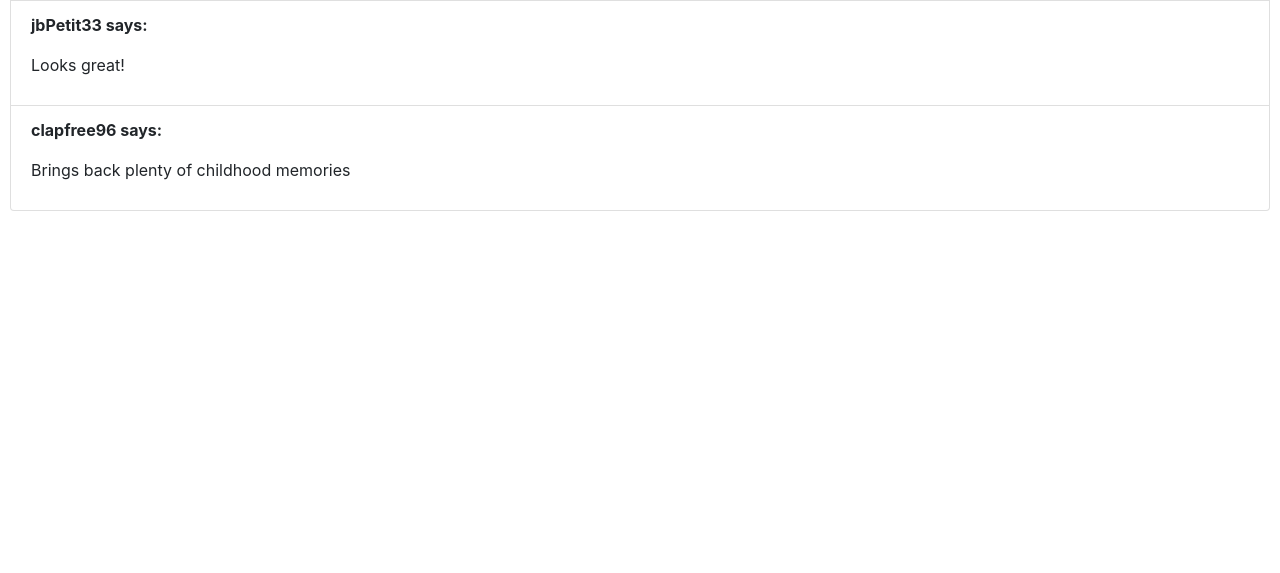
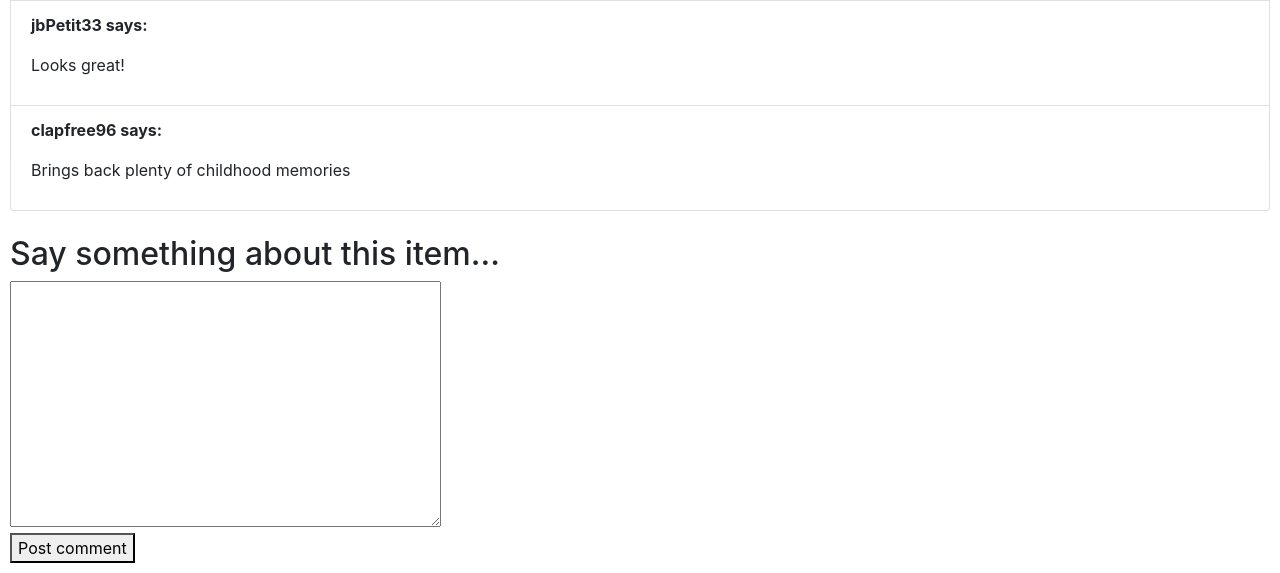
Before and after one commit to SHorne41/Project-2-Commerce, a Django app: a page that uses auctions/templates/auctions/listing.html in a window 1280 px wide. Shown: the part 858-1431 px from the top of the page. Before the commit the page ends 1069 px from the top, so only its background shows below. Run offline with Django 3.2, Linux system fonts and the light colour scheme; a user stored in the database is signed in; data comes from the database, SQL or seed files in the repository; both versions use the stored data as it was after the commit; some libraries are stand-ins or nearby versions.

Commit message:
Users can now post comments on listings

```diff
--- a/auctions/forms.py
+++ b/auctions/forms.py
@@ -21,8 +21,11 @@ class BidForm(forms.ModelForm):
 class CommentForm(forms.ModelForm):
     class Meta:
         model = Comment
-        fields = ['user', 'comment', 'listing']
+        fields = ['user', 'listing', 'comment']
         widgets = {
             'user': forms.HiddenInput(),
-            'listing': forms.HiddenInput()
+            'listing': forms.HiddenInput(),
         }
+        labels = {
+            'comment': ''
+        }
--- a/auctions/templates/auctions/listing.html
+++ b/auctions/templates/auctions/listing.html
@@ -62,6 +62,15 @@
         </div>
     {% endfor %}
 {% endif %}
-</div>
+</div><br/>
+
+{% if user.is_authenticated %}
+    <h2>Say something about this item...</h2>
+    <form action="{% url 'postComment' listing.title %}" method="POST">
+        {% csrf_token %}
+        {{commentForm}}
+        <br/><button type="submit">Post comment</button>
+    </form>
+{% endif %}
 
 {% endblock %}
--- a/auctions/urls.py
+++ b/auctions/urls.py
@@ -14,5 +14,6 @@ urlpatterns = [
     path("AddToWatchlist/<str:title>", views.add_to_watchlist, name="add"),
     path("RemoveFromWatchlist/<str:title>", views.remove_from_watchlist, name="remove"),
     path("placeBid/<str:title>", views.place_bid, name="bid"),
-    path("closeListing/<str:title>", views.close_listing, name="close")
+    path("closeListing/<str:title>", views.close_listing, name="close"),
+    path("postComment/<str:title>", views.post_comment, name="postComment")
 ]
--- a/auctions/views.py
+++ b/auctions/views.py
@@ -5,7 +5,7 @@ from django.shortcuts import render
 from django.urls import reverse
 
 from .models import User, Listing, Watchlist, Bid, Comment
-from .forms import ListingForm, BidForm
+from .forms import ListingForm, BidForm, CommentForm
 
 
 def index(request):
@@ -58,16 +58,26 @@ def listing_view(request, title):
         if currentListing.owner == request.user:
             isOwner = True
 
+
     #Determine if the listing is active
     if currentListing.open == True:
         isActive = True
 
-    #Create bidForm and pass in context
+    #Create bidForm/commentForm and pass in context
     newBidForm = BidForm(initial={'user': request.user, 'listing': currentListing.pk})
+    newCommentForm = CommentForm(initial={'user': request.user, 'listing': currentListing.pk})
 
-    context = {"listing": currentListing, "comments": listingComments, "watching" : isWatching, "owner": isOwner, "active": isActive, "form": newBidForm}
+    context = {"listing": currentListing, "comments": listingComments, "watching" : isWatching, "owner": isOwner, "active": isActive, "form": newBidForm, "commentForm": newCommentForm}
 
     return render(request, "auctions/listing.html", context)
+
+def post_comment(request, title):
+    if request.method == 'POST':
+        currentListing = Listing.objects.get(title=title)
+        newCommentForm = CommentForm(request.POST, initial={'user': request.user.id, 'listing': currentListing.pk})
+        newComment = newCommentForm.save()
+
+    return HttpResponseRedirect(reverse("listing", args=[title]))
 
 def place_bid(request, title):
     if request.method == 'POST':
@@ -78,7 +88,6 @@ def place_bid(request, title):
         if newBidForm.is_valid():
             newBidData = newBidForm.cleaned_data
             #Check to see if new bid is greater than current bid
-            print(newBidData['bidAmount'])
             if newBidData['bidAmount'] <= currentBid:
                 #throw Error
                 return HttpResponseRedirect(reverse("listing", args=[title]))  #Remove after error code is inserted
```
Also changed, not shown: db.sqlite3.
